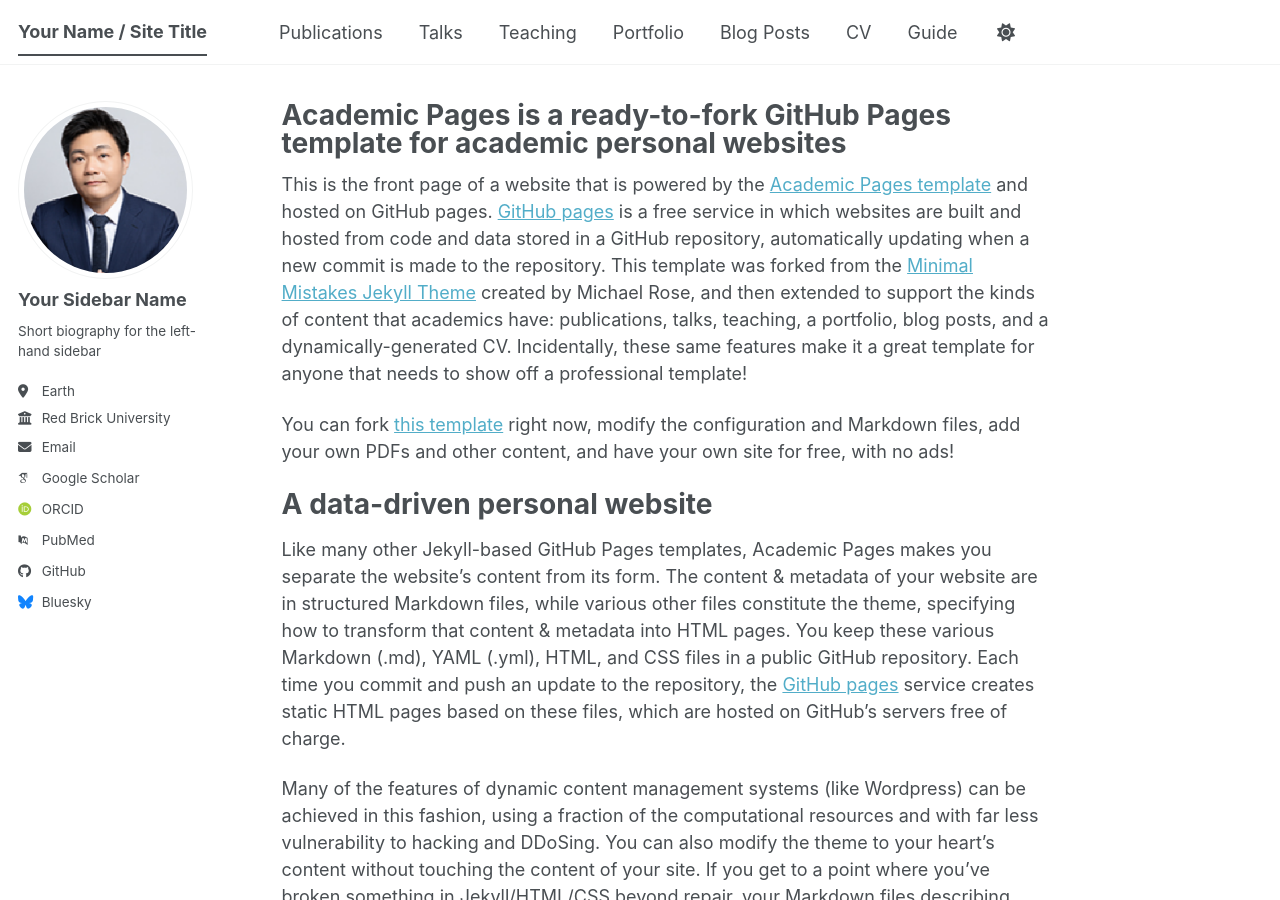
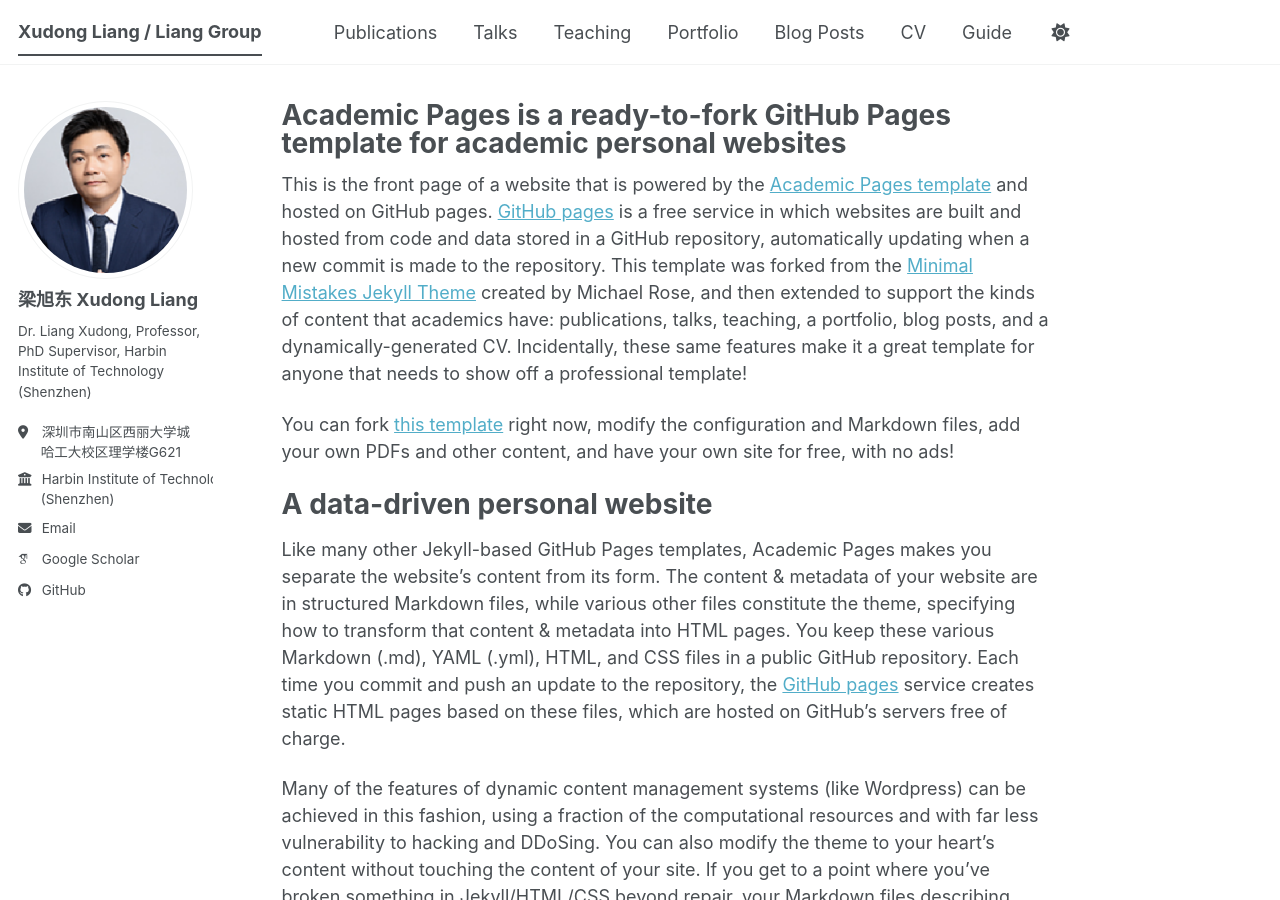
Before and after one commit to liangxd10/xudongliang, a Jekyll site: the page built from _pages/about.md, in a window 1280 px wide and 900 px high. Built offline with Jekyll 4.4.1, drawn with Linux system fonts in a browser that asks for light colours; some web fonts are replaced; a script bundle is joined from its source files by our own code; library files that are not in the unit come from our copies.

Commit message:
Edit and fill in the sidebar information

```diff
--- a/_config.yml
+++ b/_config.yml
@@ -9,7 +9,7 @@
 # Basic Site Settings
 locale                   : "en-US"
 site_theme               : "default" # The available themes options are "default", "air", "sunrise", "mint", "dirt" and "contrast"
-title                    : "Your Name / Site Title"
+title                    : "Xudong Liang / Liang Group"
 title_separator          : "-"
 name                     : &name "Your Name"
 description              : &description "Your Name's academic portfolio"   # Update this with a general description of your site, this is the default if not overridden by a page
@@ -24,24 +24,24 @@
 author:
   # Biographic information
   avatar           : "profile.png"
-  name             : "Your Sidebar Name"
+  name             : "梁旭东 Xudong Liang"
   pronouns         : # example: "she/her"
-  bio              : "Short biography for the left-hand sidebar"
-  location         : "Earth"
-  employer         : "Red Brick University"
+  bio              : "Dr. Liang Xudong, Professor, PhD Supervisor, Harbin Institute of Technology (Shenzhen)"
+  location         : "深圳市南山区西丽大学城<br>&nbsp;&nbsp;&nbsp;&nbsp;&nbsp;&nbsp;哈工大校区理学楼G621"
+  employer         : "Harbin Institute of Technology<br>&nbsp;&nbsp;&nbsp;&nbsp;&nbsp;&nbsp;(Shenzhen)"
   uri              : # URL
-  email            : "none@example.org"
+  email            : "liangxudong@hit.edu.cn"
 
   # Academic websites
   academia         : # URL
   arxiv            : # URL - Update with the correct link to your profile
-  googlescholar    : "https://scholar.google.com/citations?user=PS_CX0AAAAAJ"
+  googlescholar    : "https://scholar.google.com/citations?hl=zh-CN&user=a665l48AAAAJ"
   inspire-hep      : # URL
   impactstory      : # URL
-  orcid            : "https://orcid.org/yourorcidurl"
+  orcid            :
   semantic         : # URL
   ssrn             : # URL
-  pubmed           : "https://www.ncbi.nlm.nih.gov/pubmed/?term=john+snow"
+  pubmed           :
   researchgate     : # URL
   scopus           : # URL
   zotero           : # URL
@@ -51,13 +51,13 @@
   bitbucket        : # Username - Update with your username on the site
   codepen          : # Username
   dribbble         : # Username
-  github           : "academicpages"
+  github           : "liangxd10"
   kaggle           : # Username
   stackoverflow    : # User number or user number and name (i.e., use "1" or "1/jeff-atwood")
 
   # Social media
   artstation       : # Username
-  bluesky          : "bsky.app" # Replace this with you Bluesky username
+  bluesky          : # Replace this with you Bluesky username
   facebook         : # Username
   flickr           : # Username
   foursquare       : # Username
```
